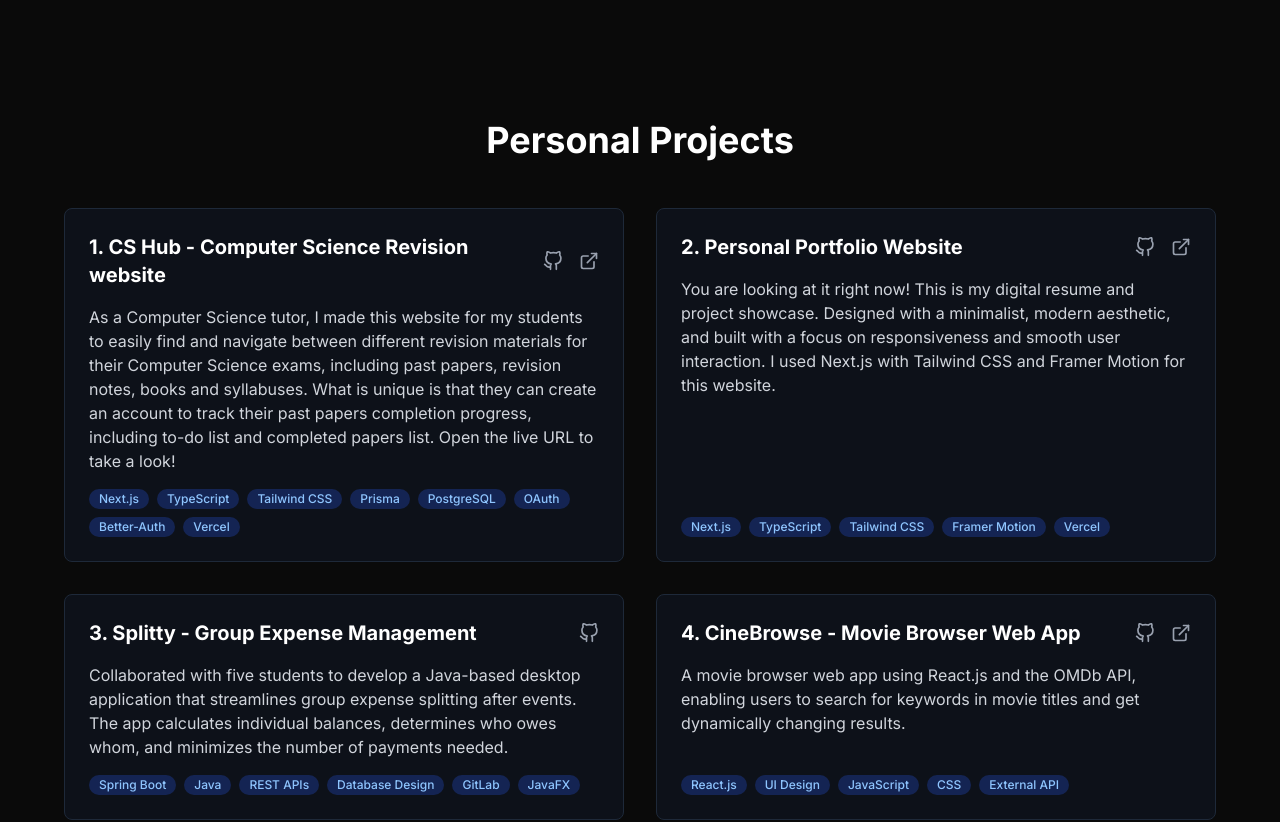
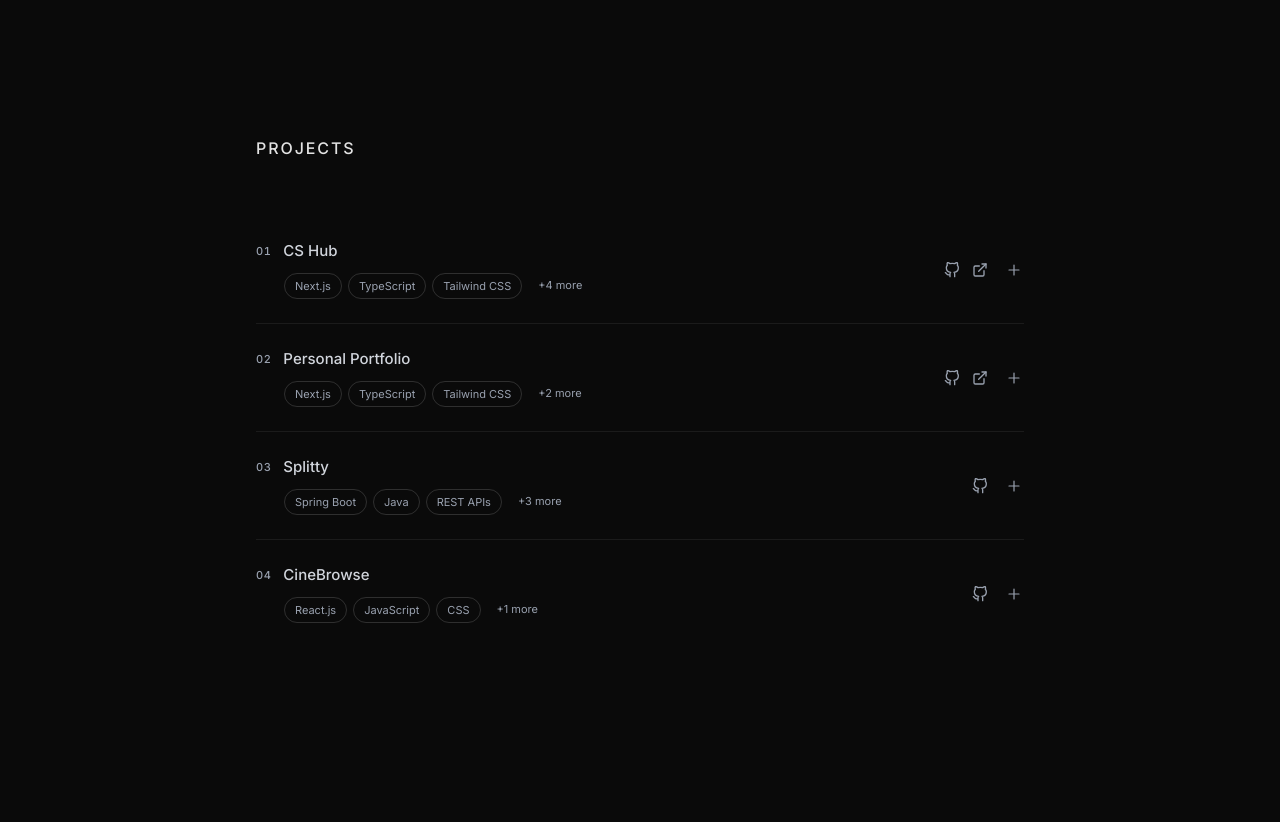
Before and after one commit to caominhnguyen05/caominh-portfolio, a Next.js app: page / in a window 1280 px wide. Shown: the part 2140-2962 px from the top of the page. Built offline with nearby package versions, Linux system fonts and the light colour scheme.

Commit message:
Improve project section UI

```diff
--- a/src/app/components/projects.tsx
+++ b/src/app/components/projects.tsx
@@ -1,149 +1,186 @@
 "use client";
+import { motion, AnimatePresence } from "framer-motion";
+import { FiGithub, FiExternalLink } from "react-icons/fi";
+import React, { useState } from "react";
+import { projects } from "../data/projects";
 
-import { motion } from "framer-motion";
-import { FiGithub, FiExternalLink } from "react-icons/fi";
-import React from "react";
-import { Project } from "../types";
+const Projects: React.FC = () => {
+  const [expanded, setExpanded] = useState<number | null>(null);
 
-interface SectionWrapperProps {
-  children: React.ReactNode;
-  id: string;
-}
-
-const SectionWrapper: React.FC<SectionWrapperProps> = ({ children, id }) => (
+  return (
     <motion.section
-    id={id}
-    className="min-h-screen py-20 px-6"
-    initial={{ opacity: 0, y: 50 }}
+      id="projects"
+      className="py-24 px-6 md:px-12"
+      initial={{ opacity: 0, y: 40 }}
       whileInView={{ opacity: 1, y: 0 }}
-    viewport={{ once: true, amount: 0.2 }}
+      viewport={{ once: true, amount: 0.1 }}
       transition={{ duration: 0.6 }}
     >
-    <div className="container mx-auto max-w-6xl">{children}</div>
-  </motion.section>
-);
+      <div className="max-w-3xl mx-auto">
+        <p className="text-l font-medium tracking-[0.12em] uppercase  mb-14">
+          Projects
+        </p>
 
-const ProjectCard: React.FC<Project> = ({
-  title,
-  description,
-  tags,
-  githubUrl,
-  liveUrl,
-}) => (
+        <div className="flex flex-col">
+          {projects.map((project, index) => {
+            const isOpen = expanded === index;
+            const isOtherOpen = expanded !== null && expanded !== index;
+
+            return (
               <motion.div
-    className="bg-gray-900/50 rounded-lg p-6 border border-gray-800 flex flex-col justify-between h-full"
-    whileHover={{ y: -5, boxShadow: "0px 10px 30px -15px #000000" }}
-    transition={{ duration: 0.3 }}
+                key={index}
+                className="border-b border-white/[0.07] last:border-b-0 cursor-pointer group"
+                animate={{ opacity: isOtherOpen ? 0.35 : 1 }}
+                transition={{ duration: 0.25 }}
+                onClick={() => setExpanded(isOpen ? null : index)}
               >
-    <div>
-      <div className="flex justify-between items-center mb-4">
-        <h3 className="text-xl font-bold text-white">{title}</h3>
-        <div className="flex space-x-4">
-          {githubUrl && (
-            <a
-              href={githubUrl}
-              target="_blank"
-              rel="noreferrer"
-              className="text-gray-400 hover:text-white"
+                {/* Collapsed row */}
+                <div className="grid grid-cols-[1fr_auto] gap-6 items-center py-6 select-none">
+                  <div className="flex flex-col gap-1">
+                    <div className="flex items-center gap-3">
+                      <span className="text-[11px] text-gray-400 tabular-nums font-medium tracking-wider">
+                        {String(index + 1).padStart(2, "0")}
+                      </span>
+                      <span
+                        className={`text-[15px] font-medium transition-colors duration-200 ${
+                          isOpen
+                            ? "text-white"
+                            : "text-gray-300 group-hover:text-white"
+                        }`}
                       >
-              <FiGithub size={20} />
-            </a>
-          )}
-          {liveUrl && (
-            <a
-              href={liveUrl}
-              target="_blank"
-              rel="noreferrer"
-              className="text-gray-400 hover:text-white"
+                        {project.title}
+                      </span>
+                    </div>
+
+                    {/* Tags preview — visible when collapsed */}
+                    <AnimatePresence initial={false}>
+                      {!isOpen && (
+                        <motion.div
+                          initial={{ opacity: 0 }}
+                          animate={{ opacity: 1 }}
+                          exit={{ opacity: 0 }}
+                          transition={{ duration: 0.2 }}
+                          className="flex flex-wrap gap-1.5 mt-1.5 ml-7"
                         >
-              <FiExternalLink size={20} />
-            </a>
-          )}
-        </div>
-      </div>
-      <p className="text-gray-300 mb-4">{description}</p>
-    </div>
-    <div className="flex flex-wrap gap-2 mt-auto">
-      {tags.map((tag) => (
+                          {project.tags.slice(0, 3).map((tag) => (
                             <span
                               key={tag}
-          className="bg-blue-900/50 text-blue-300 text-xs font-medium px-2.5 py-0.5 rounded-full"
+                              className="text-[11px] text-gray-400 px-2.5 py-1 border border-white/[0.15] rounded-full"
                             >
                               {tag}
                             </span>
                           ))}
+                          {project.tags.length > 3 && (
+                            <span className="text-[11px] text-gray-400 px-2.5 py-1">
+                              +{project.tags.length - 3} more
+                            </span>
+                          )}
+                        </motion.div>
+                      )}
+                    </AnimatePresence>
+                  </div>
+
+                  {/* Right — icons + chevron */}
+                  <div className="flex items-center gap-4">
+                    {/* GitHub & Live — stop propagation so clicks don't toggle accordion */}
+                    <div
+                      className="flex items-center gap-3"
+                      onClick={(e) => e.stopPropagation()}
+                    >
+                      {project.githubUrl && (
+                        <a
+                          href={project.githubUrl}
+                          target="_blank"
+                          rel="noreferrer"
+                          className="text-gray-400 hover:text-white transition-colors duration-200"
+                        >
+                          <FiGithub size={16} />
+                        </a>
+                      )}
+                      {project.liveUrl && project.liveUrl !== "#" && (
+                        <a
+                          href={project.liveUrl}
+                          target="_blank"
+                          rel="noreferrer"
+                          className="text-gray-400 hover:text-white transition-colors duration-200"
+                        >
+                          <FiExternalLink size={16} />
+                        </a>
+                      )}
+                    </div>
+
+                    {/* Chevron */}
+                    <motion.div
+                      animate={{ rotate: isOpen ? 45 : 0 }}
+                      transition={{ duration: 0.25, ease: "easeInOut" }}
+                      className="w-5 h-5 flex items-center justify-center text-gray-400 group-hover:text-gray-400 transition-colors"
+                    >
+                      <svg
+                        width="12"
+                        height="12"
+                        viewBox="0 0 12 12"
+                        fill="none"
+                      >
+                        <path
+                          d="M6 1v10M1 6h10"
+                          stroke="currentColor"
+                          strokeWidth="1.2"
+                          strokeLinecap="round"
+                        />
+                      </svg>
+                    </motion.div>
+                  </div>
+                </div>
+
+                {/* Expanded content */}
+                <AnimatePresence initial={false}>
+                  {isOpen && (
+                    <motion.div
+                      key="content"
+                      initial={{ height: 0, opacity: 0 }}
+                      animate={{ height: "auto", opacity: 1 }}
+                      exit={{ height: 0, opacity: 0 }}
+                      transition={{ duration: 0.35, ease: [0.4, 0, 0.2, 1] }}
+                      className="overflow-hidden"
+                    >
+                      <div className="pb-7 flex flex-col gap-5 ml-7">
+                        {/* Description */}
+                        <motion.p
+                          className="text-[14px] text-gray-400 font-light leading-[1.8]"
+                          initial={{ opacity: 0, y: 6 }}
+                          animate={{ opacity: 1, y: 0 }}
+                          transition={{ duration: 0.25 }}
+                        >
+                          {project.description}
+                        </motion.p>
+
+                        {/* All tags */}
+                        <motion.div
+                          className="flex flex-wrap gap-2"
+                          initial={{ opacity: 0 }}
+                          animate={{ opacity: 1 }}
+                          transition={{ duration: 0.3, delay: 0.15 }}
+                        >
+                          {project.tags.map((tag) => (
+                            <span
+                              key={tag}
+                              className="text-[11px] text-gray-400 px-3 py-1.5 border border-white/[0.15] rounded-full
+                                transition-all duration-200 hover:border-white/60 hover:text-white hover:scale-105 cursor-default"
+                            >
+                              {tag}
+                            </span>
+                          ))}
+                        </motion.div>
                       </div>
                     </motion.div>
+                  )}
+                </AnimatePresence>
+              </motion.div>
             );
-
-const Projects: React.FC = () => {
-  const projects: Project[] = [
-    {
-      title: "1. CS Hub - Computer Science Revision website",
-      description:
-        "As a Computer Science tutor, I made this website for my students to easily find and navigate between different revision materials for their Computer Science exams, including past papers, revision notes, books and syllabuses. What is unique is that they can create an account to track their past papers completion progress, including to-do list and completed papers list. Open the live URL to take a look!",
-      tags: [
-        "Next.js",
-        "TypeScript",
-        "Tailwind CSS",
-        "Prisma",
-        "PostgreSQL",
-        "OAuth",
-        "Better-Auth",
-        "Vercel",
-      ],
-      githubUrl: "https://github.com/caominhnguyen05/cs-revision-web",
-      liveUrl: "https://cs-revision.vercel.app/",
-    },
-    {
-      title: "2. Personal Portfolio Website",
-      description:
-        "You are looking at it right now! This is my digital resume and project showcase. Designed with a minimalist, modern aesthetic, and built with a focus on responsiveness and smooth user interaction. I used Next.js with Tailwind CSS and Framer Motion for this website.",
-      tags: [
-        "Next.js",
-        "TypeScript",
-        "Tailwind CSS",
-        "Framer Motion",
-        "Vercel",
-      ],
-      githubUrl: "https://github.com/caominhnguyen05/caominh-portfolio",
-      liveUrl: "https://caominhnguyen.vercel.app",
-    },
-    {
-      title: "3. Splitty - Group Expense Management",
-      description:
-        "Collaborated with five students to develop a Java-based desktop application that streamlines group expense splitting after events. The app calculates individual balances, determines who owes whom, and minimizes the number of payments needed.",
-      tags: [
-        "Spring Boot",
-        "Java",
-        "REST APIs",
-        "Database Design",
-        "GitLab",
-        "JavaFX",
-      ],
-      githubUrl: "https://github.com/caominhnguyen05/splitty_manage_expenses",
-    },
-    {
-      title: "4. CineBrowse - Movie Browser Web App",
-      description:
-        "A movie browser web app using React.js and the OMDb API, enabling users to search for keywords in movie titles and get dynamically changing results.",
-      tags: ["React.js", "UI Design", "JavaScript", "CSS", "External API"],
-      githubUrl: "https://github.com/caominhnguyen05/cinebrowse_movie_app",
-      liveUrl: "#",
-    },
-  ];
-
-  return (
-    <SectionWrapper id="projects">
-      <h2 className="text-4xl font-bold text-center mb-12 text-white">
-        Personal Projects
-      </h2>
-      <div className="grid grid-cols-1 md:grid-cols-2 gap-8">
-        {projects.map((project, index) => (
-          <ProjectCard key={index} {...project} />
-        ))}
+          })}
         </div>
-    </SectionWrapper>
+      </div>
+    </motion.section>
   );
 };
 
```
Lines whose indentation alone changed are shown as unchanged.
